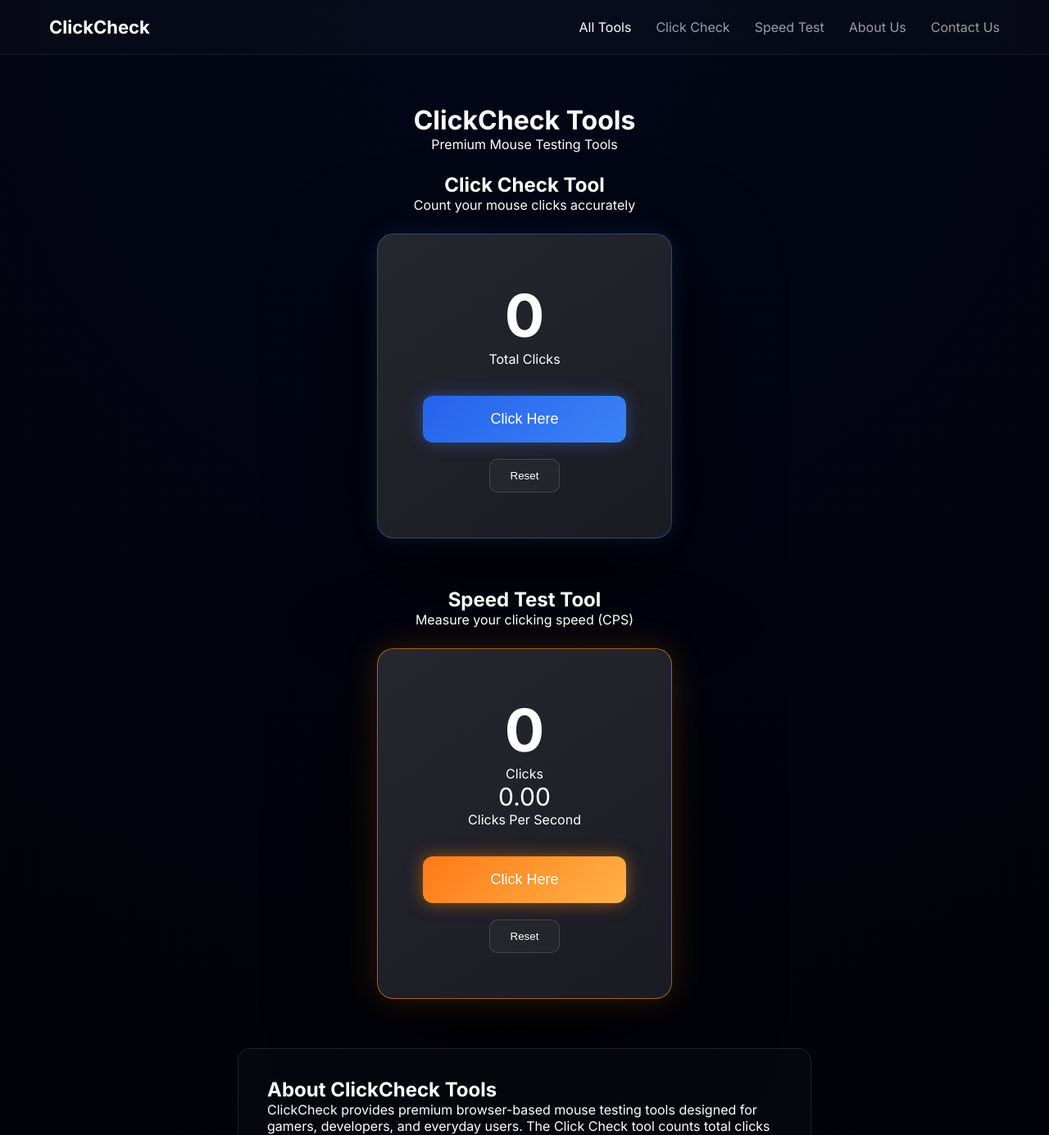
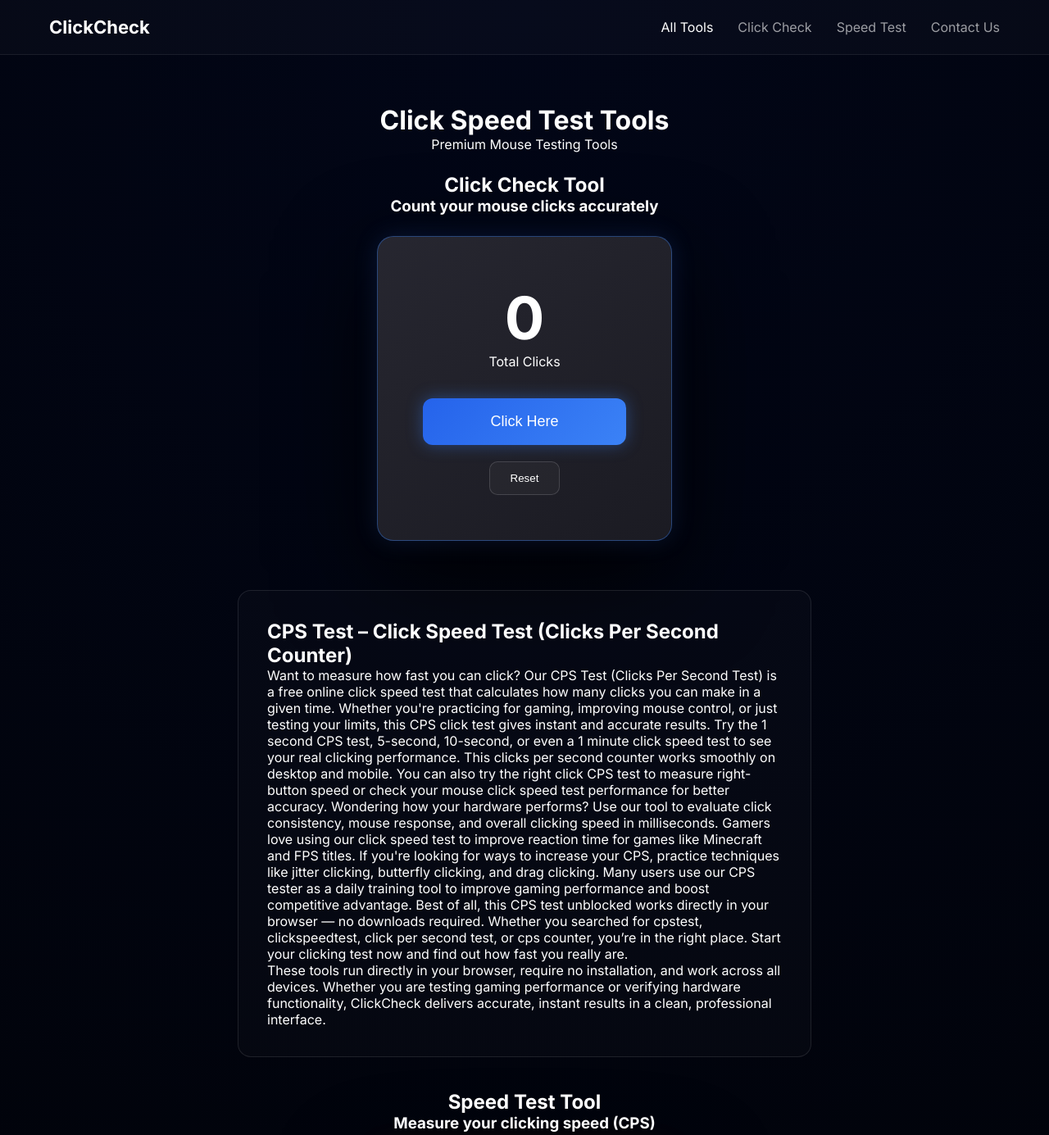
Before and after one commit to cliktest/click_speed_test, a plain HTML site: page index.html in a window 1280 px wide. Shown: the top 1385 px of the page at 82% size. Drawn offline with Linux system fonts and the light colour scheme.

Commit message:
Update index.html added Content

```diff
--- a/index.html
+++ b/index.html
@@ -5,7 +5,7 @@
 <meta charset="UTF-8">
 <meta name="viewport" content="width=device-width, initial-scale=1.0">
 
-<title>ClickCheck — Premium Click Tools</title>
+<title>Click Speed Test — Premium Click Tools</title>
 
 <link rel="stylesheet" href="style.css">
 
@@ -28,7 +28,6 @@ ClickCheck
 <li><a href="#" class="active">All Tools</a></li>
 <li><a href="#click-check">Click Check</a></li>
 <li><a href="#speed-test">Speed Test</a></li>
-<li><a href="#about">About Us</a></li>
 <li><a href="#contact">Contact Us</a></li>
 
 </ul>
@@ -44,7 +43,7 @@ ClickCheck
 
 <header class="header">
 
-<h1>ClickCheck Tools</h1>
+<h1>Click Speed Test Tools</h1>
 
 <p>Premium Mouse Testing Tools</p>
 
@@ -60,7 +59,7 @@ ClickCheck
 
 <h2>Click Check Tool</h2>
 
-<p>Count your mouse clicks accurately</p>
+<h3>Count your mouse clicks accurately</h3>
 
 </header>
 
@@ -97,7 +96,30 @@ Reset
 
 </section>
 
+<!-- Content SECTION -->
 
+<section id="about" class="info-section">
+
+<div class="info-container">
+
+<h2>CPS Test – Click Speed Test (Clicks Per Second Counter)</h2>
+
+<p>Want to measure how fast you can click? Our CPS Test (Clicks Per Second Test) is a free online click speed test that calculates how many clicks you can make in a given time. Whether you're practicing for gaming, improving mouse control, or just testing your limits, this CPS click test gives instant and accurate results. Try the 1 second CPS test, 5-second, 10-second, or even a 1 minute click speed test to see your real clicking performance.
+
+This clicks per second counter works smoothly on desktop and mobile. You can also try the right click CPS test to measure right-button speed or check your mouse click speed test performance for better accuracy. Wondering how your hardware performs? Use our tool to evaluate click consistency, mouse response, and overall clicking speed in milliseconds.
+
+Gamers love using our click speed test to improve reaction time for games like Minecraft and FPS titles. If you're looking for ways to increase your CPS, practice techniques like jitter clicking, butterfly clicking, and drag clicking. Many users use our CPS tester as a daily training tool to improve gaming performance and boost competitive advantage.
+
+Best of all, this CPS test unblocked works directly in your browser — no downloads required. Whether you searched for cpstest, clickspeedtest, click per second test, or cps counter, you’re in the right place. Start your clicking test now and find out how fast you really are.
+</p>
+
+<p>
+These tools run directly in your browser, require no installation, and work across all devices. Whether you are testing gaming performance or verifying hardware functionality, ClickCheck delivers accurate, instant results in a clean, professional interface.
+</p>
+
+</div>
+
+</section>
 
 <!-- SPEED TEST TOOL -->
 
@@ -107,7 +129,7 @@ Reset
 
 <h2>Speed Test Tool</h2>
 
-<p>Measure your clicking speed (CPS)</p>
+<h3>Measure your clicking speed (CPS)</h3>
 
 </header>
 
@@ -155,7 +177,7 @@ Reset
 
 
 
-<!-- ABOUT SECTION -->
+<!-- Content SECTION -->
 
 <section id="about" class="info-section">
 
```
